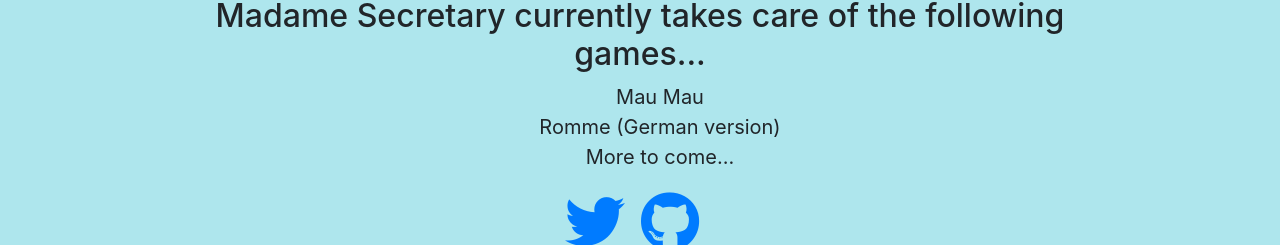
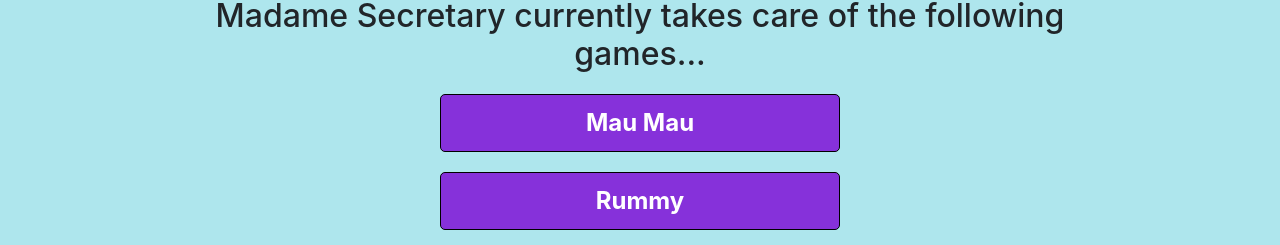
Before and after one commit to bastian-ger/card_secretary, a React app: page / in a window 1280 px wide. Shown: the part 707-952 px from the top of the page. Built offline with nearby package versions, Linux system fonts and the light colour scheme.

Commit message:
added Links to Welcome component

```diff
--- a/src/components/Welcome/Welcome.js
+++ b/src/components/Welcome/Welcome.js
@@ -1,6 +1,7 @@
 import React from 'react';
 import classes from './Welcome.css';
 import MyCarousel from '../MyCarousel/MyCarousel';
+import StyledLink from '../UI/StyledLink/StyledLink';
 
 const Welcome = (props) => {
   return (
@@ -15,13 +16,19 @@ const Welcome = (props) => {
           beatae eaque consectetur totam rerum repudiandae. Temporibus laboriosam,
           voluptate sed incidunt.
         </p>
-
       <h2>Madame Secretary currently takes care of the following games...</h2>
-      <ul>
-        <li>Mau Mau</li>
-        <li>Romme (German version)</li>
-        <li>More to come...</li>
-      </ul>
+      <StyledLink
+        component="/maumau"
+        color="Purple"
+        >
+        Mau Mau
+      </StyledLink>
+      <StyledLink
+        component="/rummy"
+        color="Purple"
+        >
+        Rummy
+      </StyledLink>
     </main>
   );
 }
```
